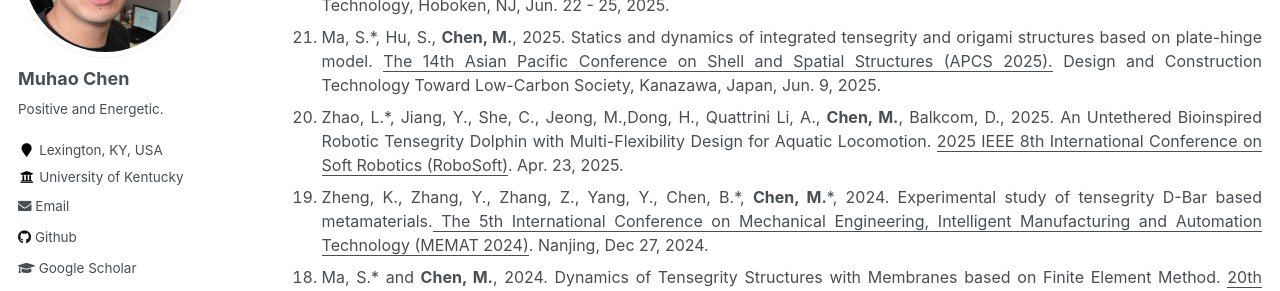
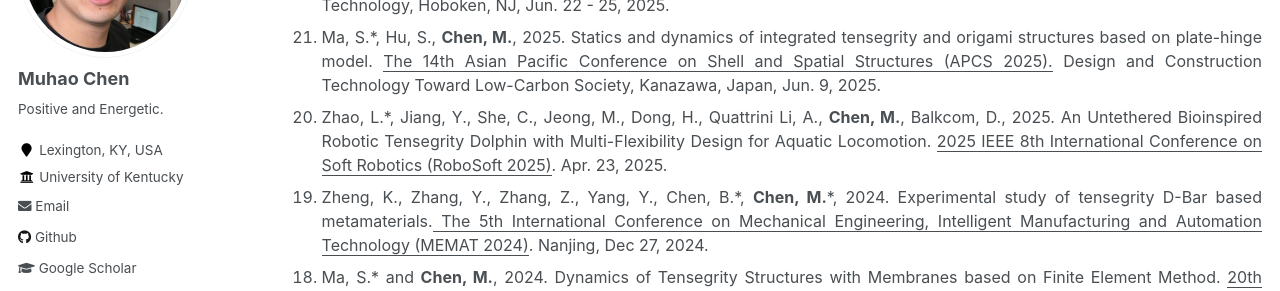
Before and after one commit to Muhao-Chen/muhao-chen.github.io, a Jekyll site: the page built from _pages/publication.md, in a window 1280 px wide and 900 px high, scrolled down 3395 px. Shown: the part 153-444 px from the top of the window. Built offline with Jekyll 4.4.1, drawn with Linux system fonts in a browser that asks for light colours.

Commit message:
Update publication.md

```diff
--- a/_pages/publication.md
+++ b/_pages/publication.md
@@ -98,7 +98,7 @@ Published
 <ol reversed>
 <li><strong>Chen, M.</strong>*, Fraddosio, A., Micheletti, A., Pavone, G., Piccioni, M., 2025. Design and Analysis of Deployable Clustered Tensegrity V-Expander Plates. <u>The Fourth International Nonlinear Dynamics Conference (NODYCON).</u> Stevens Institute of Technology, Hoboken, NJ, Jun. 22 - 25, 2025.</li>
 <li> Ma, S.*, Hu, S., <strong>Chen, M.</strong>, 2025. Statics and dynamics of integrated tensegrity and origami structures based on plate-hinge model. <u>The 14th Asian Pacific Conference on Shell and Spatial Structures (APCS 2025).</u> Design and Construction Technology Toward Low-Carbon Society, Kanazawa, Japan, Jun. 9, 2025. </li>
-<li> Zhao, L.*, Jiang, Y., She, C., Jeong, M.,Dong, H., Quattrini Li, A., <strong>Chen, M.</strong>, Balkcom, D., 2025. An Untethered Bioinspired Robotic Tensegrity Dolphin with Multi-Flexibility Design for Aquatic Locomotion. <u>2025 IEEE 8th International Conference on Soft Robotics (RoboSoft)</u>. Apr. 23, 2025. </li>
+<li> Zhao, L.*, Jiang, Y., She, C., Jeong, M., Dong, H., Quattrini Li, A., <strong>Chen, M.</strong>, Balkcom, D., 2025. An Untethered Bioinspired Robotic Tensegrity Dolphin with Multi-Flexibility Design for Aquatic Locomotion. <u>2025 IEEE 8th International Conference on Soft Robotics (RoboSoft 2025)</u>. Apr. 23, 2025.</li>
 <li> Zheng, K., Zhang, Y., Zhang, Z., Yang, Y., Chen, B.*, <strong>Chen, M.</strong>*, 2024. Experimental study of tensegrity D-Bar based metamaterials.<u> The 5th International Conference on Mechanical Engineering, Intelligent Manufacturing and Automation Technology (MEMAT 2024)</u>. Nanjing, Dec 27, 2024. </li>
 <li> Ma, S.* and <strong>Chen, M.</strong>, 2024. Dynamics of Tensegrity Structures with Membranes based on Finite Element Method. <u>20th Conference on Spatial Structures</u>. Tianjin, Nov., 2024.</li>
 <li> <strong>Chen, M.</strong> and Qin, J., 2024. Form-Finding and Physical Properties Prediction of Tensegrity Structures Using Deep Neural Networks. <u>The 58th Annual Asilomar Conference on Signals, Systems, and Computers (ACSSC)</u>. Pacific Grove, CA, Oct. 27 - 30, 2024.</li>
```
